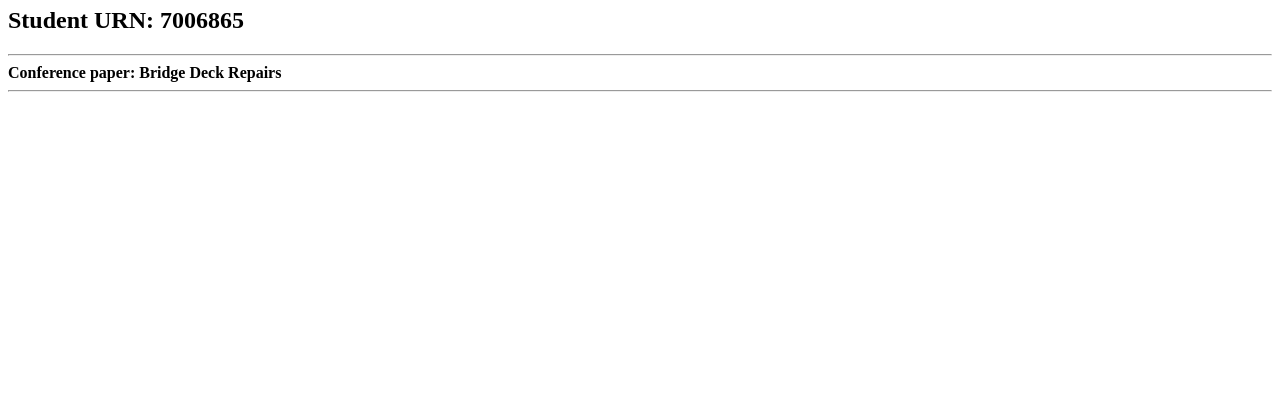
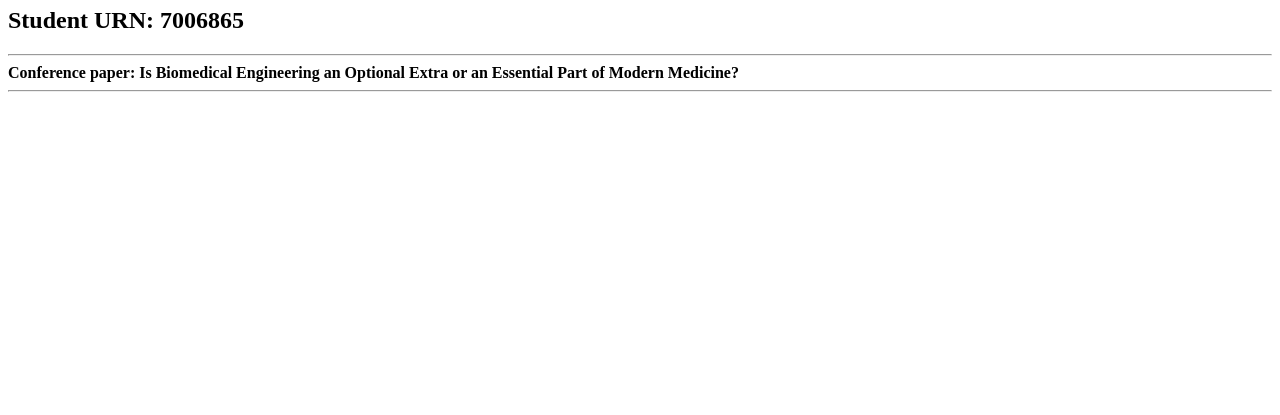
Before and after one commit to FEPSFY7006865/FY7006865, a plain HTML site: page index.html in a window 1280 px wide. Shown: the part 385-800 px from the top of the page. Drawn offline with Linux system fonts and the light colour scheme.

Commit message:
Update conference paper title in index.html

```diff
--- a/index.html
+++ b/index.html
@@ -7,5 +7,5 @@
 <h1><b>ENG0018 Computer Laboratory 2026/27</b></h1>
 <h2>Student URN: 7006865</h2>
 <hr>
-<h2style="font-family:calibri;"><b>Conference paper: Bridge Deck Repairs</b></h2>
+<h2style="font-family:calibri;"><b>Conference paper: Is Biomedical Engineering an Optional Extra or an Essential Part of Modern Medicine? </b></h2>
 <hr>
```
